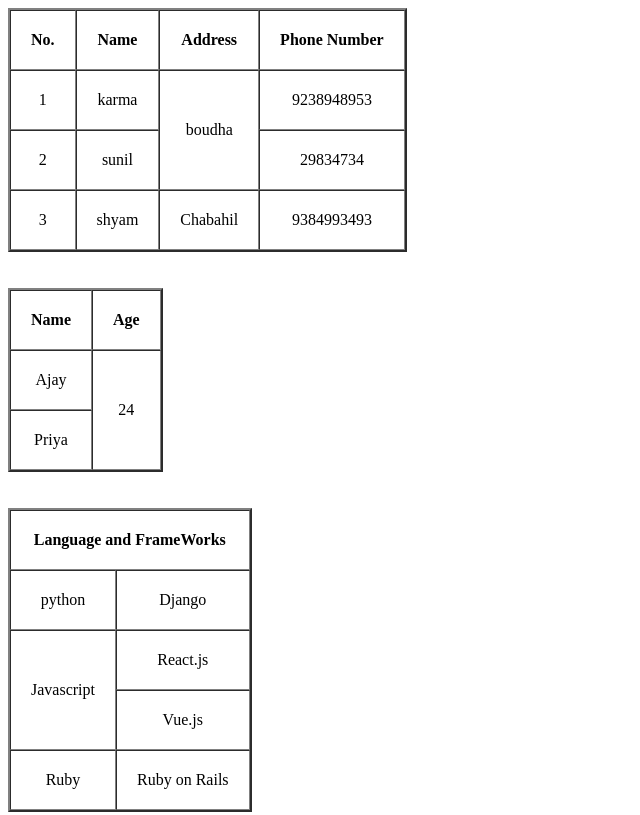
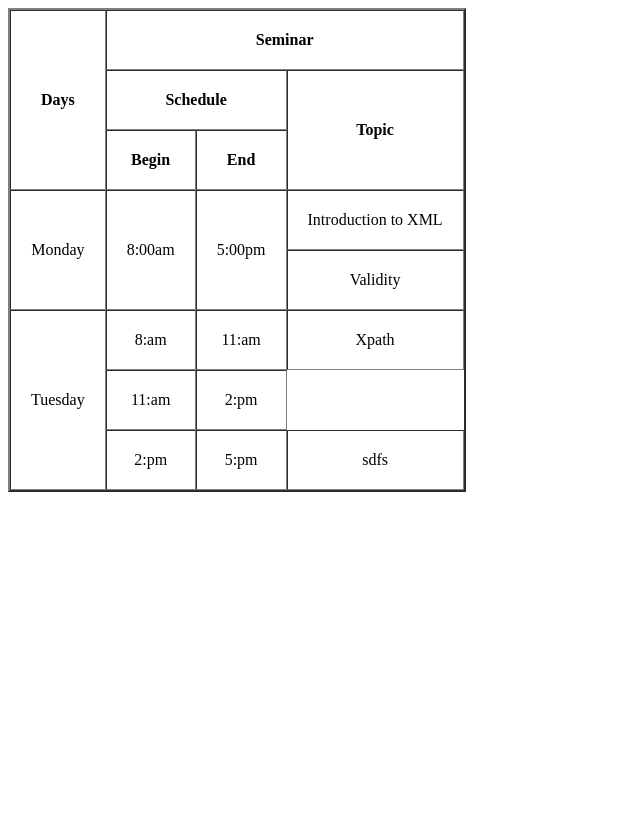
Before and after one commit to Karmaholic1/web-dev, a plain HTML site: page table.html in a window 1280 px wide. Shown: the top 815 px of the page, without its empty margins (0-640 px from the left). Drawn offline with Linux system fonts and the light colour scheme.

Commit message:
switched

```diff
--- a/table.html
+++ b/table.html
@@ -5,13 +5,13 @@
     <meta name="viewport" content="width=device-width, initial-scale=1.0" />
     <title>Table</title>
     <style>
-        body{
-            text-align: center;
-        }
+      body {
+        text-align: center;
+      }
     </style>
   </head>
   <body>
-    <table border="2px" cellspacing="0" cellpadding="20px">
+    <!-- <table border="2px" cellspacing="0" cellpadding="20px">
       <thead>
         <tr>
           <th>No.</th>
@@ -114,6 +114,48 @@
             </tr>
 
         </tbody>
+    </table> -->
+    <table border="2px" cellspacing="0" cellpadding="20px">
+      <thead>
+        <tr>
+          <th rowspan="3">Days</th>
+          <th colspan="3">Seminar</th>
+        </tr>
+        <tr>
+          <th colspan="2">Schedule</th>
+          <th rowspan="2">Topic</th>
+        </tr>
+        <tr>
+          <th>Begin</th>
+          <th>End</th>
+        </tr>
+      </thead>
+      <tbody>
+        <tr>
+          <td rowspan="2">Monday</td>
+          <td rowspan="2">8:00am</td>
+          <td rowspan="2">5:00pm</td>
+          <td>Introduction to XML</td>
+        </tr>
+        <tr>
+          <td>Validity</td>
+        </tr>
+        <tr>
+          <td rowspan="3">Tuesday</td>
+          <td>8:am</td>
+          <td>11:am</td>
+          <td>Xpath</td>
+        </tr>
+        <tr>
+          <td>11:am</td>
+          <td>2:pm</td>
+        </tr>
+        <tr>
+          <td>2:pm</td>
+          <td>5:pm</td>
+          <td>sdfs</td>
+        </tr>
+      </tbody>
     </table>
   </body>
 </html>
```
Also changed, not shown: contact.html (+7 -0 lines).
